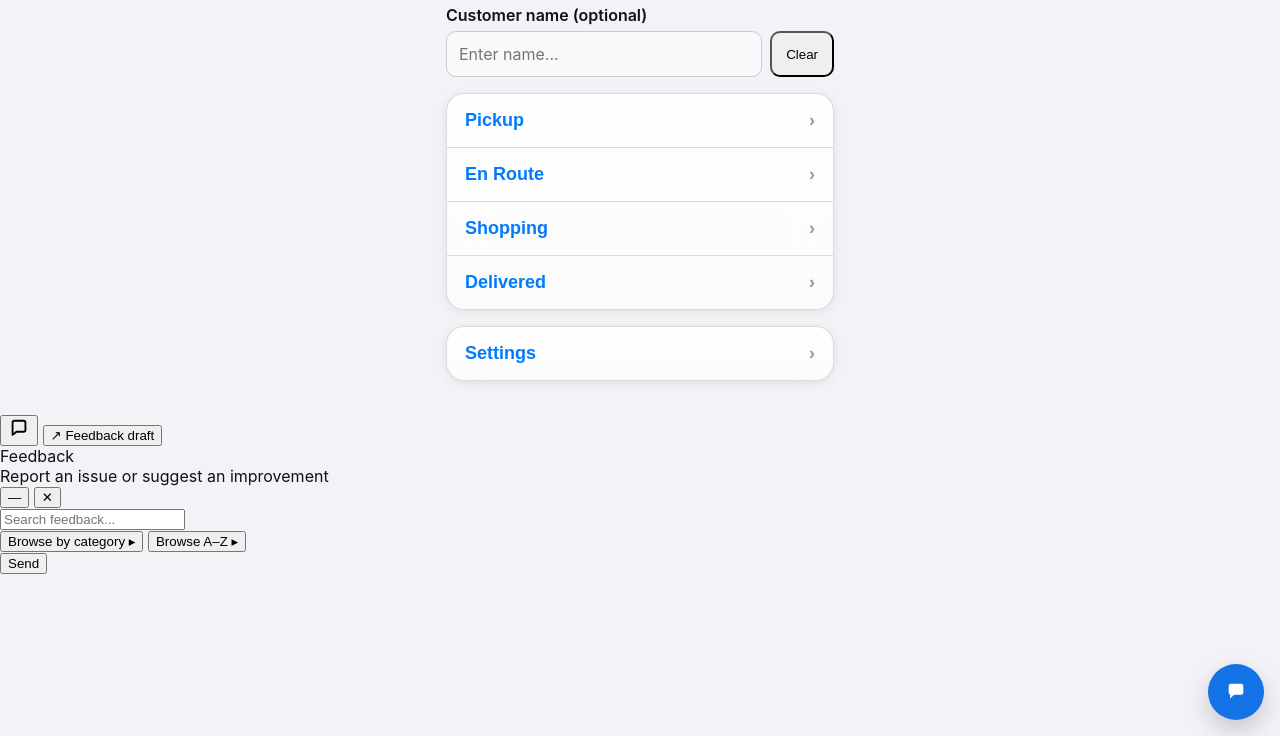
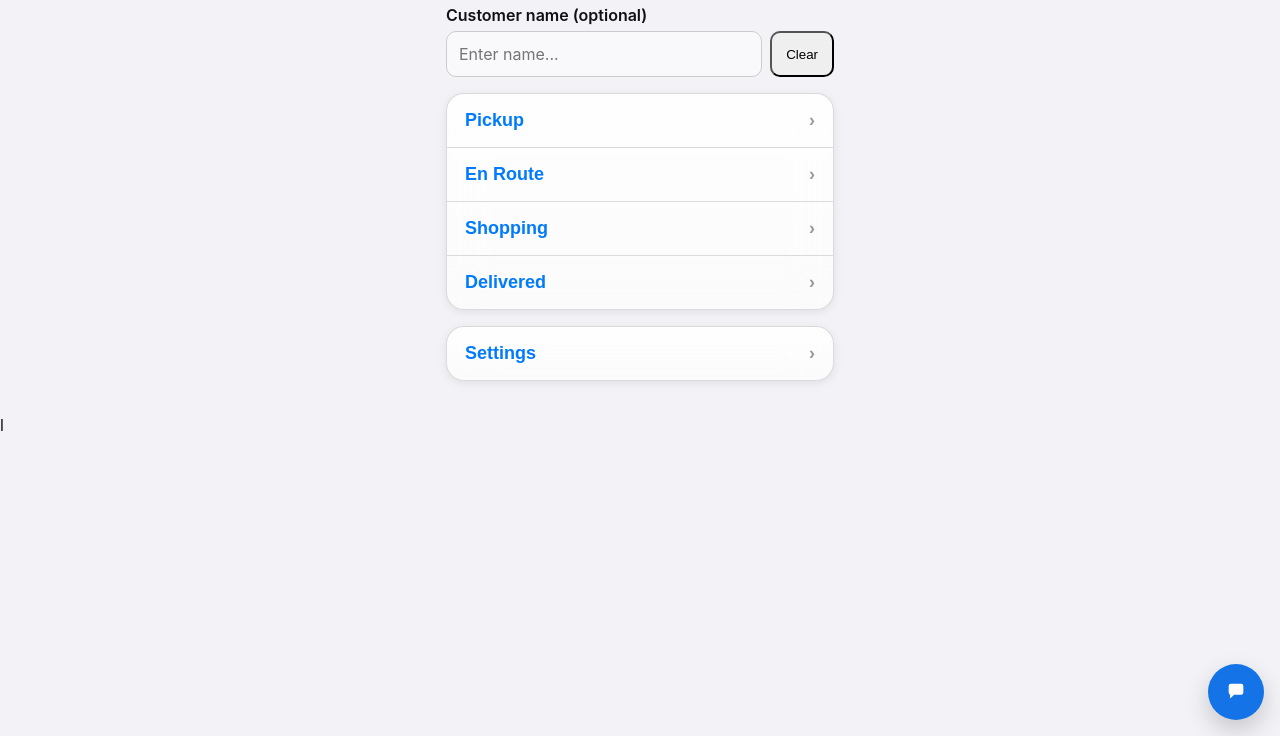
Before and after one commit to lauran2401/dashmsg, a plain HTML site: page public/index.html in a window 1280 px wide. Shown: the part 64-800 px from the top of the page. Drawn offline with Linux system fonts and the light colour scheme.

Commit message:
Update index.html

```diff
--- a/public/index.html
+++ b/public/index.html
@@ -13,45 +13,9 @@
 <body>
   <div class="container" id="app"></div>
 
-  <button id="beta-fab" class="feedback-button" type="button" title="Feedback" aria-label="Send feedback">
-    <svg viewBox="0 0 24 24" width="22" height="22" aria-hidden="true" focusable="false">
-      <path fill="currentColor" d="M4 5a3 3 0 0 1 3-3h10a3 3 0 0 1 3 3v8a3 3 0 0 1-3 3H9.6l-3.95 3.2c-.66.53-1.65.06-1.65-.79V5zm3-1a1 1 0 0 0-1 1v11.48L8.9 14H17a1 1 0 0 0 1-1V5a1 1 0 0 0-1-1H7z"/>
-    </svg>
-  </button>
-  <button id="beta-minibar" type="button" aria-label="Restore feedback draft" title="Restore feedback draft">
-    <span class="beta-minibar-icon" aria-hidden="true">↗</span>
-    <span>Feedback draft</span>
-  </button>
 
-  <div id="beta-panel" role="dialog" aria-label="DashMsg Feedback">
-    <div class="beta-header">
-      <div>
-        <div class="beta-title">Feedback</div>
-        <div class="beta-subtitle">Report an issue or suggest an improvement</div>
-      </div>
-      <div class="beta-header-actions">
-        <button id="beta-minimize" class="beta-icon-btn" aria-label="Minimize feedback" title="Minimize">—</button>
-        <button id="beta-close" class="beta-icon-btn" aria-label="Close feedback" title="Close">✕</button>
-      </div>
-    </div>
 
-    <input id="beta-search" placeholder="Search feedback..." autocomplete="off" />
-
-    <div id="beta-inline-results" tabindex="0"></div>
-
-    <div id="beta-browse" class="beta-browse">
-      <button id="beta-browse-cats" type="button" class="beta-disclosure" aria-expanded="false">Browse by category <span aria-hidden="true">▸</span></button>
-      <div id="beta-cats-list" class="beta-disclosure-body" hidden></div>
-      <button id="beta-browse-az" type="button" class="beta-disclosure" aria-expanded="false">Browse A–Z <span aria-hidden="true">▸</span></button>
-      <div id="beta-az-list" class="beta-disclosure-body" hidden></div>
-    </div>
-
-    <div id="beta-dynamic-fields" class="beta-dynamic-fields" hidden></div>
-
-    <div class="beta-actions">
-      <button id="beta-send" class="beta-send">Send</button>
-    </div>
-  </div>
+ l
 
   <script type="module" src="./app/ui.js"></script>
   <script type="module" src="./app/editors.js"></script>
```
